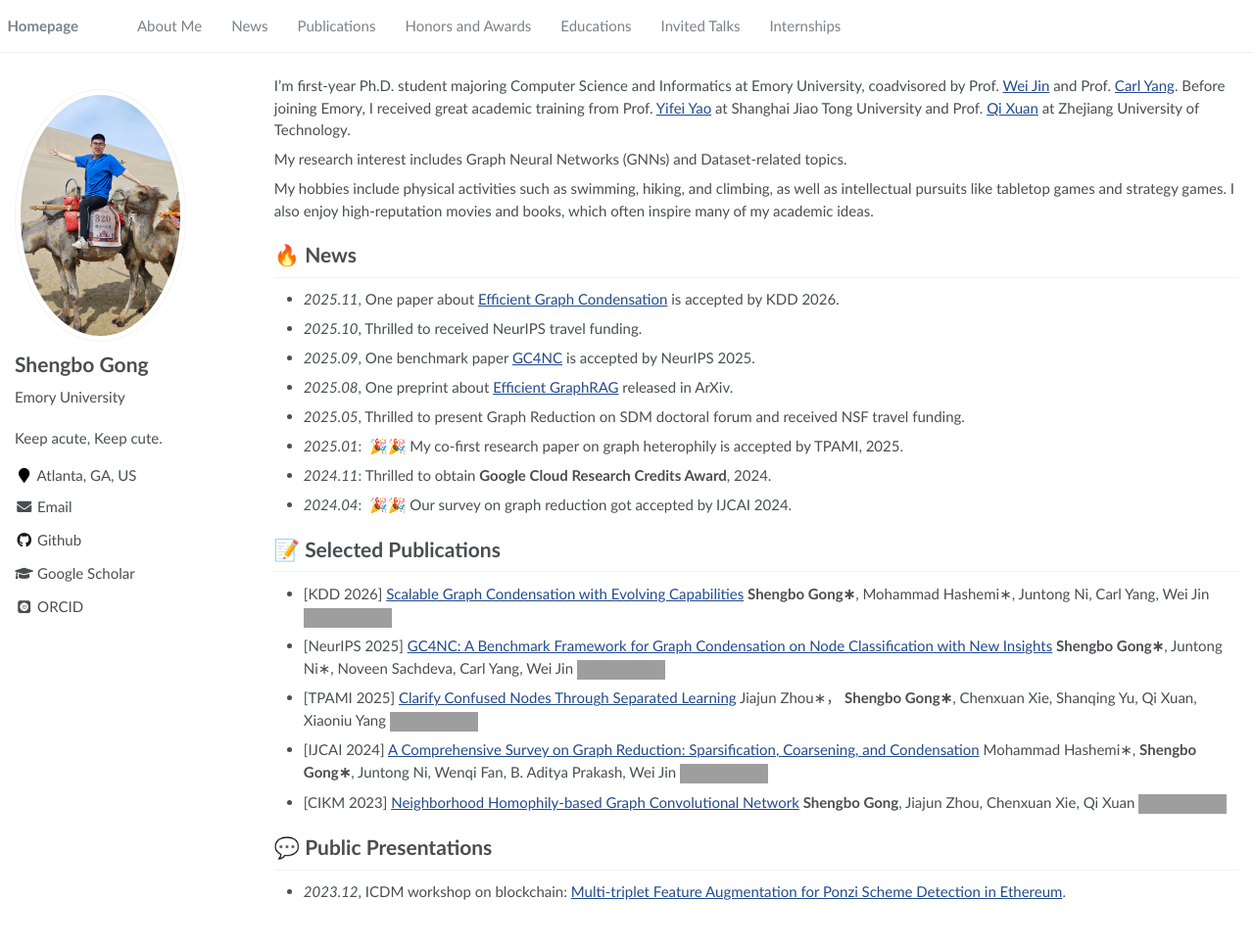
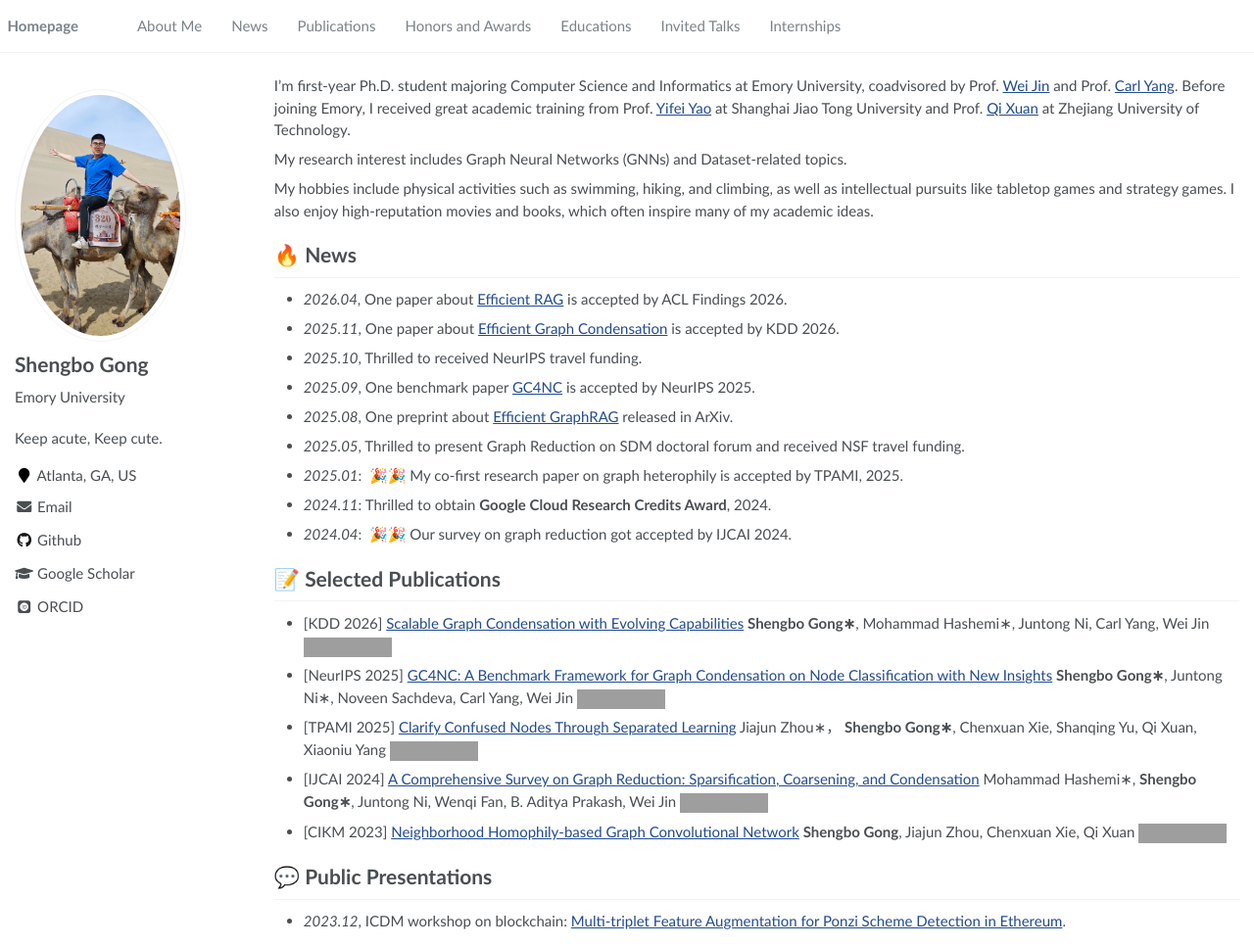
Before and after one commit to rock-cor/rock-cor.github.io, a Jekyll site: the page built from _pages/about.md, in a window 1280 px wide and 967 px high, cut to the strip 0-967 px from the top of the window. Shown: the whole strip at 98% size. Built offline with Jekyll 4.4.1, drawn with Linux system fonts in a browser that asks for light colours; some web fonts are replaced; grey boxes are pictures that could not be loaded.

Commit message:
Update about.md

```diff
--- a/_pages/about.md
+++ b/_pages/about.md
@@ -25,7 +25,7 @@ My hobbies include physical activities such as swimming, hiking, and climbing, a
 
 
 # 🔥 News
-
+- *2026.04*, One paper about [Efficient RAG](https://arxiv.org/abs/2508.02435) is accepted by ACL Findings 2026.
 - *2025.11*, One paper about [Efficient Graph Condensation](https://arxiv.org/abs/2502.17614) is accepted by KDD 2026.
 - *2025.10*, Thrilled to received NeurIPS travel funding.
 - *2025.09*, One benchmark paper [GC4NC](https://arxiv.org/abs/2406.16715) is accepted by NeurIPS 2025.
```
